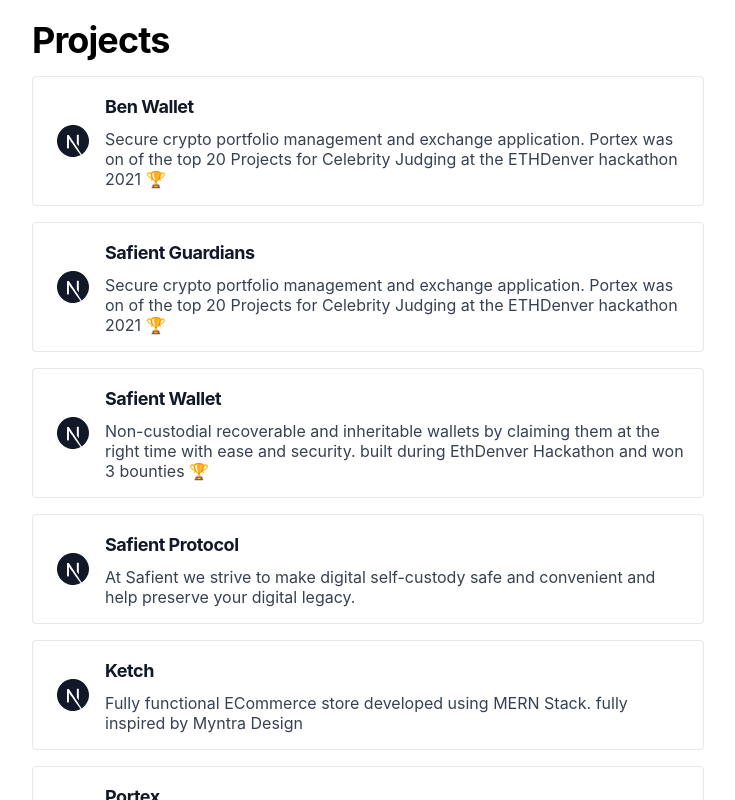
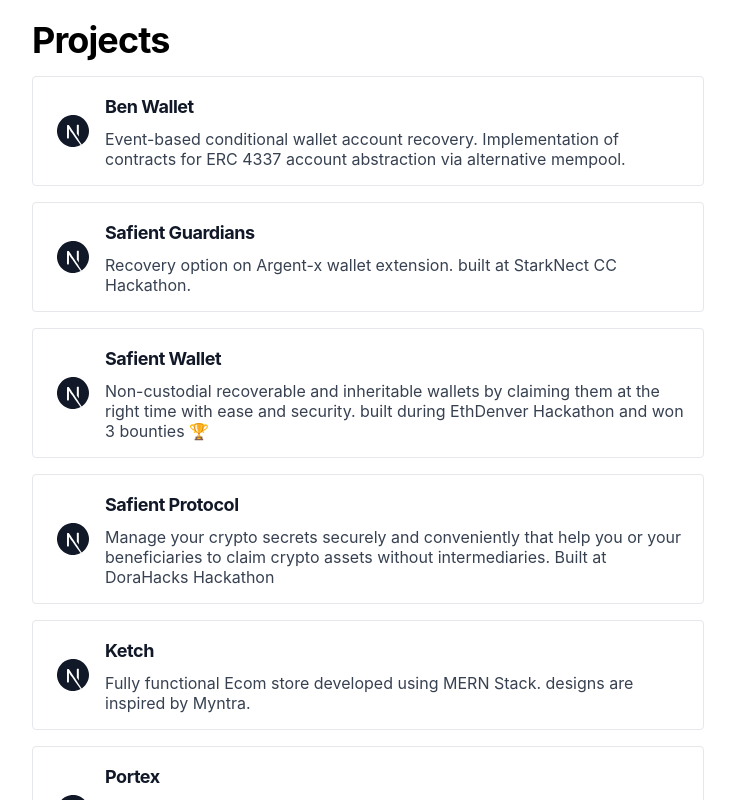
Before and after one commit to Koushith/Next.js-Portfolio-2021, a Next.js app: page / in a window 1280 px wide. Shown: the part 340-1140 px from the top of the page, without its empty margins (272-1007 px from the left). Built offline with nearby package versions, Linux system fonts and the light colour scheme; what @tailwindcss/typography would draw is missing.

Commit message:
adds resume link

```diff
--- a/components/Timeline.js
+++ b/components/Timeline.js
@@ -243,25 +243,6 @@
       </ul>
       <Divider />
 
-      <ul>
-        <Step title="Pondychery Trip">
-          Safient Protocol - POC for Recovery and inheritance of Crypto Assets -
-          May 2021
-          <Link href="https://portex.xyz/">
-            <a target="_next" className="text-blue-900">
-              Portex
-            </a>
-          </Link>{" "}
-          <Link href="https://github.com/koshikraj/portex">
-            <a target="_next" className="text-blue-900">
-              Dora Hacks hackathon.
-            </a>
-          </Link>
-          🎉 🎊.
-        </Step>
-      </ul>
-      <Divider />
-
       {isShowingFullTimeline ? (
         <FullTimeline />
       ) : (
--- a/pages/index.js
+++ b/pages/index.js
@@ -37,14 +37,14 @@
 
       <ProjectCard
         title="Ben Wallet"
-        description="Secure crypto portfolio management and exchange application. Portex was on of the top 20 Projects for Celebrity Judging at the ETHDenver hackathon 2021 🏆"
-        href="https://github.com/koshikraj/portex"
+        description="Event-based conditional wallet account recovery. Implementation of contracts for ERC 4337 account abstraction via alternative mempool.  "
+        href="https://devfolio.co/projects/ben-wallet-cf3a"
         icon="nextjs"
       />
       <ProjectCard
         title="Safient Guardians"
-        description="Secure crypto portfolio management and exchange application. Portex was on of the top 20 Projects for Celebrity Judging at the ETHDenver hackathon 2021 🏆"
-        href="https://github.com/koshikraj/portex"
+        description="Recovery option on Argent-x wallet extension. built at StarkNect CC Hackathon. "
+        href="https://devfolio.co/projects/safient-guardians-deed"
         icon="nextjs"
       />
       <ProjectCard
@@ -55,13 +55,13 @@
       />
       <ProjectCard
         title="Safient Protocol"
-        description="At Safient we strive to make digital self-custody safe and convenient and help preserve your digital legacy."
+        description="Manage your crypto secrets securely and conveniently that help you or your beneficiaries to claim crypto assets without intermediaries. Built at DoraHacks Hackathon "
         href="https://dorahacks.io/buidl/568"
         icon="nextjs"
       />
       <ProjectCard
         title="Ketch"
-        description="Fully functional ECommerce store developed using MERN Stack. fully inspired by Myntra Design"
+        description="Fully functional Ecom store developed using MERN Stack. designs are inspired by Myntra. "
         href="https://github.com/Koushith/Ketch-Store"
         icon="nextjs"
       />
```
